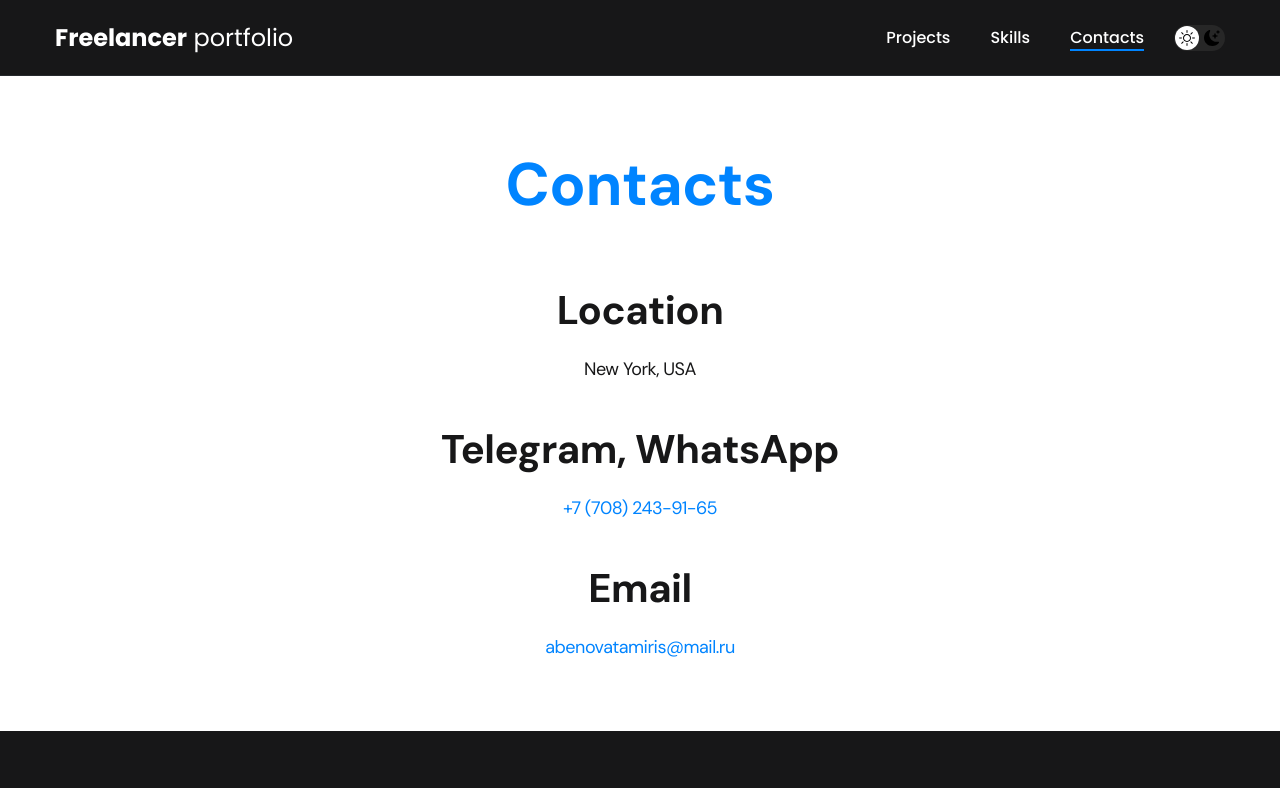
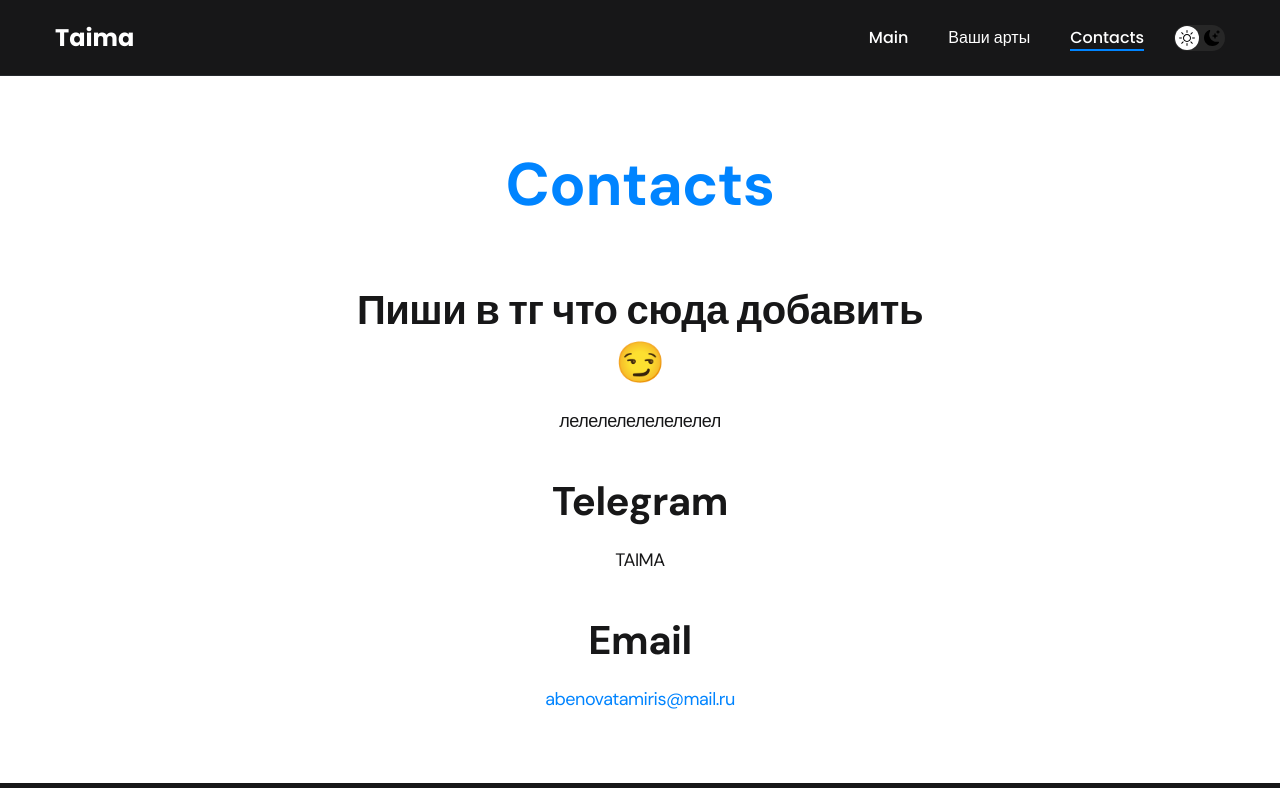
Before and after one commit to itstamiris/My_Portfolio, a plain HTML site: page contacts.html in a window 1280 px wide. Shown: the top 788 px of the page. Drawn offline with Linux system fonts and the light colour scheme.

Commit message:
название иконка и тд

```diff
--- a/contacts.html
+++ b/contacts.html
@@ -3,7 +3,7 @@
 <head>
     <meta charset="UTF-8">
     <meta name="viewport" content="width=device-width, initial-scale=1.0">
-    <title>Freelancer Portfolio</title>
+    <title>Taima</title>
     <link rel="stylesheet" href="./css/main.css">
 </head>
 <body>
@@ -11,7 +11,7 @@
     <nav class="nav">
         <div class="container">
             <div class="nav-row">
-                <a href="./index.html" class="logo"><strong>Freelancer</strong> portfolio</a>
+                <a href="./index.html" class="logo"><strong>Taima</strong></a>
 
                 <button class="dark-mode-btn">
                     <img src="./images/icons/sun.svg" alt="Light mode" class="dark-mode-btn__icon">
@@ -19,8 +19,8 @@
                 </button>
 
                 <ul class="nav-list">
-                <li class="nav-list__item"><a href="./index.html" class="nav-list__link">Projects</a></li>
-                <li class="nav-list__item"><a href="./skills.html" class="nav-list__link">Skills</a></li>
+                <li class="nav-list__item"><a href="./index.html" class="nav-list__link">Main</a></li>
+                <li class="nav-list__item"><a href="./skills.html" class="nav-list__link">Ваши арты</a></li>
                 <li class="nav-list__item"><a href="./contacts.html" class="nav-list__link nav-list__link--active">Contacts</a></li>
                 </ul>
             </div>
@@ -34,12 +34,12 @@
 
             <ul class="content-list">
                 <li class="content-list__item">
-                    <h2 class="title-2">Location</h2>
-                    <p>New York, USA</p>
+                    <h2 class="title-2">Пиши в тг что сюда добавить😏</h2>
+                    <p>лелелелелелелелел</p>
                 </li>
                 <li class="content-list__item">
-                    <h2 class="title-2">Telegram, WhatsApp</h2>
-                    <p><a href="tel:+77082439165">+7 (708) 243-91-65</a></p>
+                    <h2 class="title-2">Telegram</h2>
+                    <p>TAIMA</p>
                 </li>
                 <li class="content-list__item">
                     <h2 class="title-2">Email</h2>
```
Also changed, not shown: index.html (+3 -3 lines), project-page.html (+1 -1 lines), skills.html (+3 -3 lines), images/icons/channels4_profile.ico (added), images/icons/minecraft_logo_icon_168974.ico (deleted), 2 other files.
